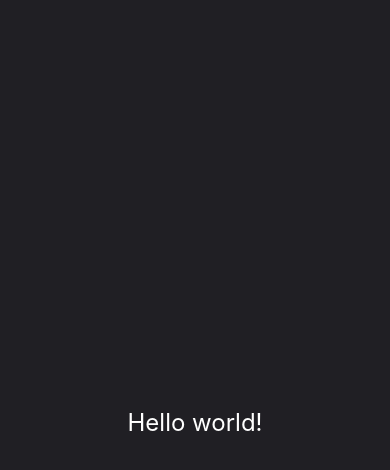
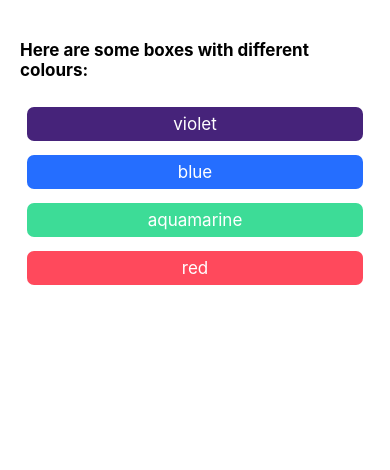
Before and after one commit to nocategory/react-native-frontendmasters, a React Native app: screen / in a window 390 px wide. Shown: the top 470 px of the page. Built offline with nearby package versions, Linux system fonts and the light colour scheme.

Commit message:
styling exercise

```diff
--- a/App.js
+++ b/App.js
@@ -4,24 +4,51 @@ import { View, Text, SafeAreaView, StyleSheet } from 'react-native'
 const App = () => {
   return (
     <SafeAreaView style={styles.safeArea}>
-      <View style={styles.container}>
-        <Text style={styles.textColor}>Hello world!</Text>
+      <Text style={{ fontWeight: 'bold', fontSize: 17, marginVertical: 20 }}>
+        Here are some boxes with different colours:
+      </Text>
+      <View style={[styles.container, styles.violetColor]}>
+        <Text style={styles.text}>violet</Text>
+      </View>
+      <View style={[styles.container, styles.blueColor]}>
+        <Text style={styles.text}>blue</Text>
+      </View>
+      <View style={[styles.container, styles.greenColor]}>
+        <Text style={styles.text}>aquamarine</Text>
+      </View>
+      <View style={[styles.container, styles.redColor]}>
+        <Text style={styles.text}>red</Text>
       </View>
     </SafeAreaView>
   )
 }
 
 const styles = StyleSheet.create({
-  textColor: {
+  violetColor: {
+    backgroundColor: '#46237A',
+  },
+  blueColor: {
+    backgroundColor: '#256EFF',
+  },
+  greenColor: {
+    backgroundColor: '#3DDC97',
+  },
+  redColor: {
+    backgroundColor: '#FF495C',
+  },
+  text: {
     color: '#FFF',
-    fontSize: 24,
+    fontSize: 17,
   },
   safeArea: {
     flex: 1,
+    margin: 20,
   },
   container: {
     backgroundColor: '#201f24',
-    flex: 1,
+    margin: 7,
+    padding: 7,
+    borderRadius: 7,
     alignItems: 'center',
     justifyContent: 'center',
   },
```
